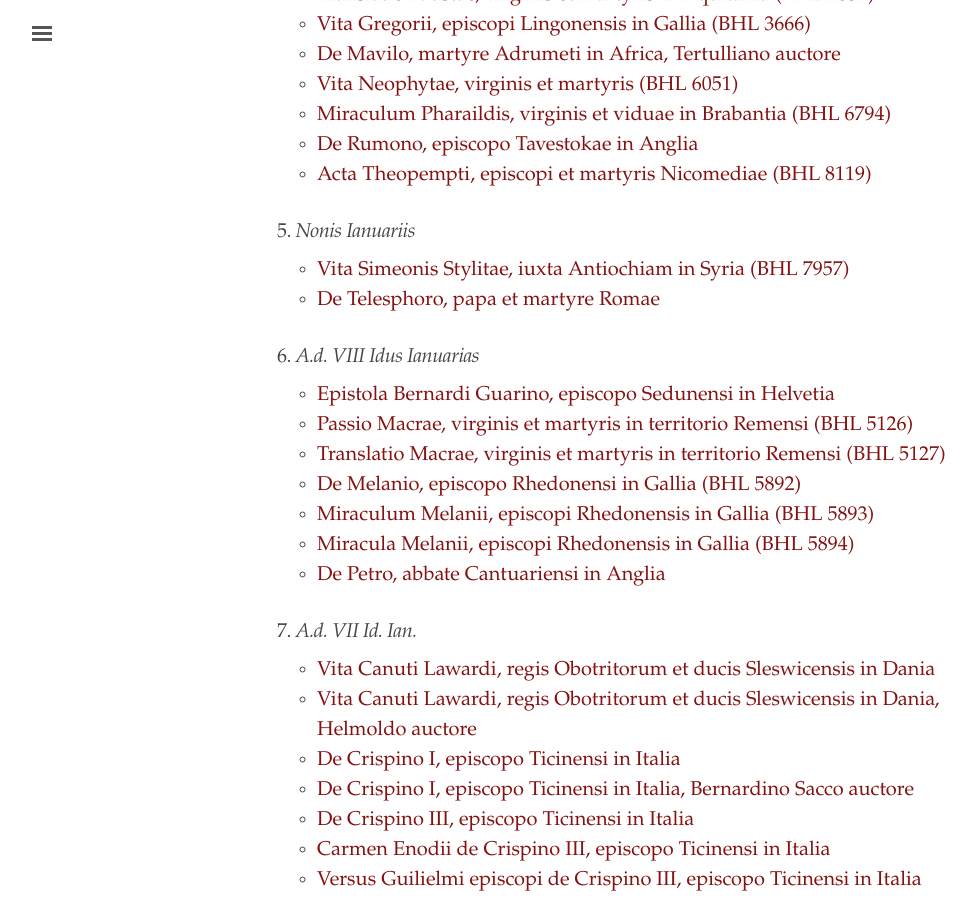
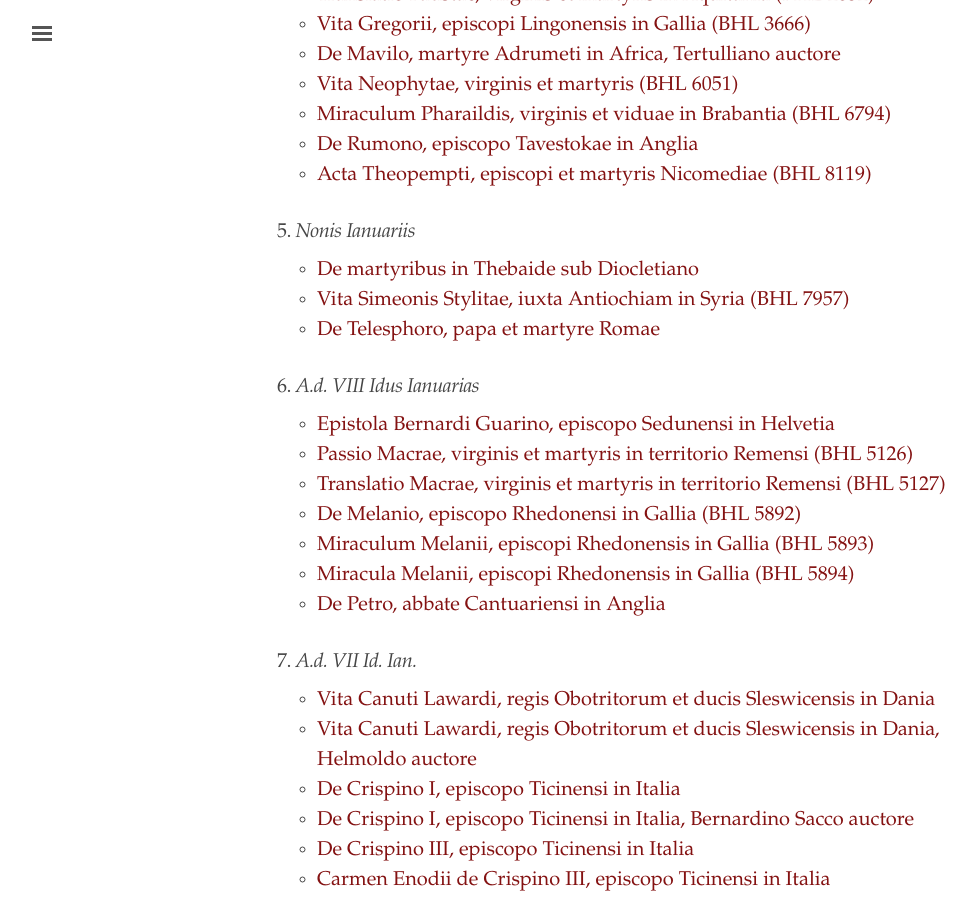
Before and after one commit to cjkoepke1/latin-hagiography, a Jekyll site: the page built from index.md, in a window 1280 px wide and 900 px high, scrolled down 1570 px. Shown: the whole window, without its empty margins (3-979 px from the left). Built offline with Jekyll 4.4.1, drawn with Linux system fonts in a browser that asks for light colours.

Commit message:
Added De martyribus in Thebaide

```diff
--- a/index.md
+++ b/index.md
@@ -61,6 +61,7 @@ title: "Latin Hagiography"
 
 ### 5. *Nonis Ianuariis*
 
+- [De martyribus in Thebaide sub Diocletiano](https://cjkoepke1.github.io/latin-hagiography/texts/de-martyribus-in-thebaide/)
 - [Vita Simeonis Stylitae, iuxta Antiochiam in Syria (BHL 7957)](https://cjkoepke1.github.io/latin-hagiography/texts/vita-simeonis/)
 - [De Telesphoro, papa et martyre Romae](https://cjkoepke1.github.io/latin-hagiography/texts/de-telesphoro-papa/)
 
```
